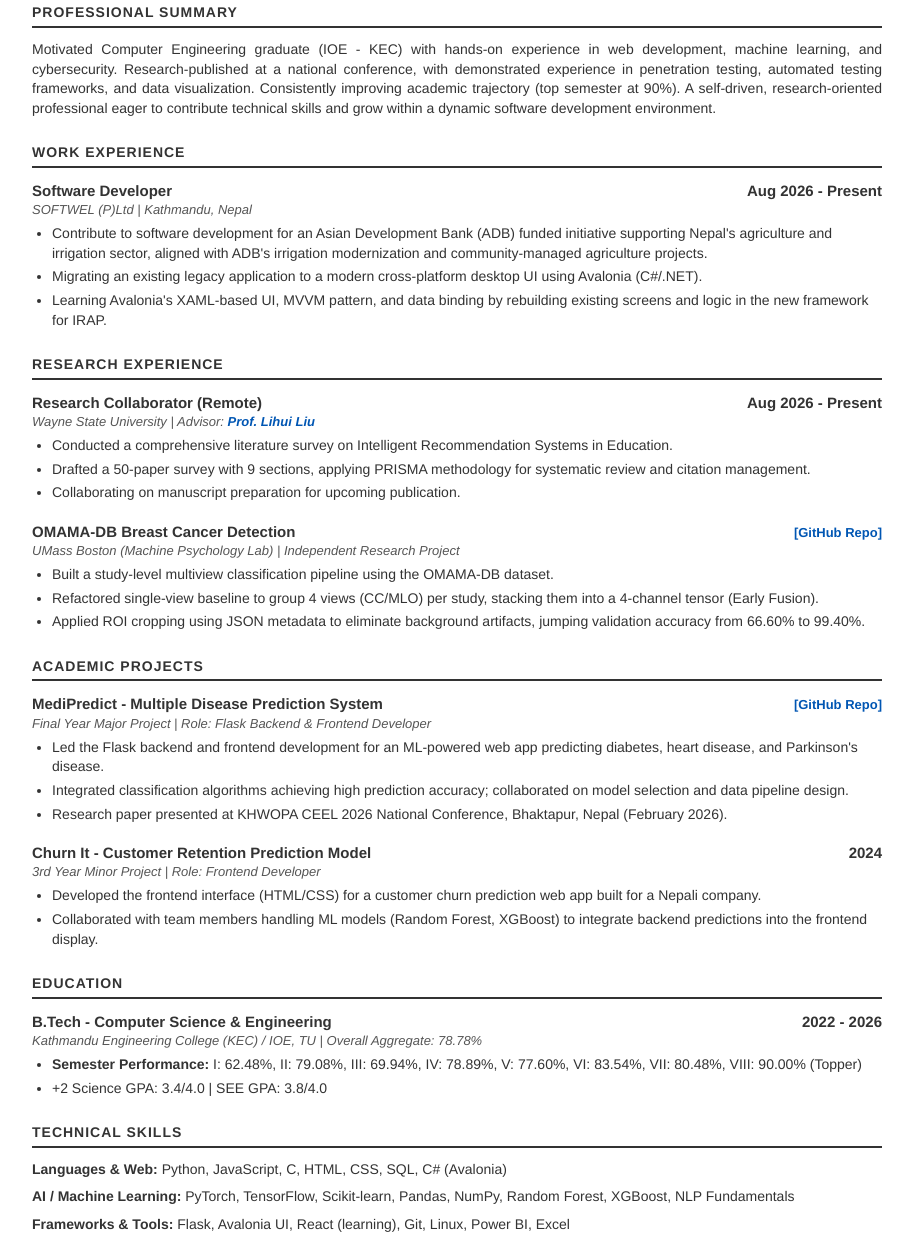
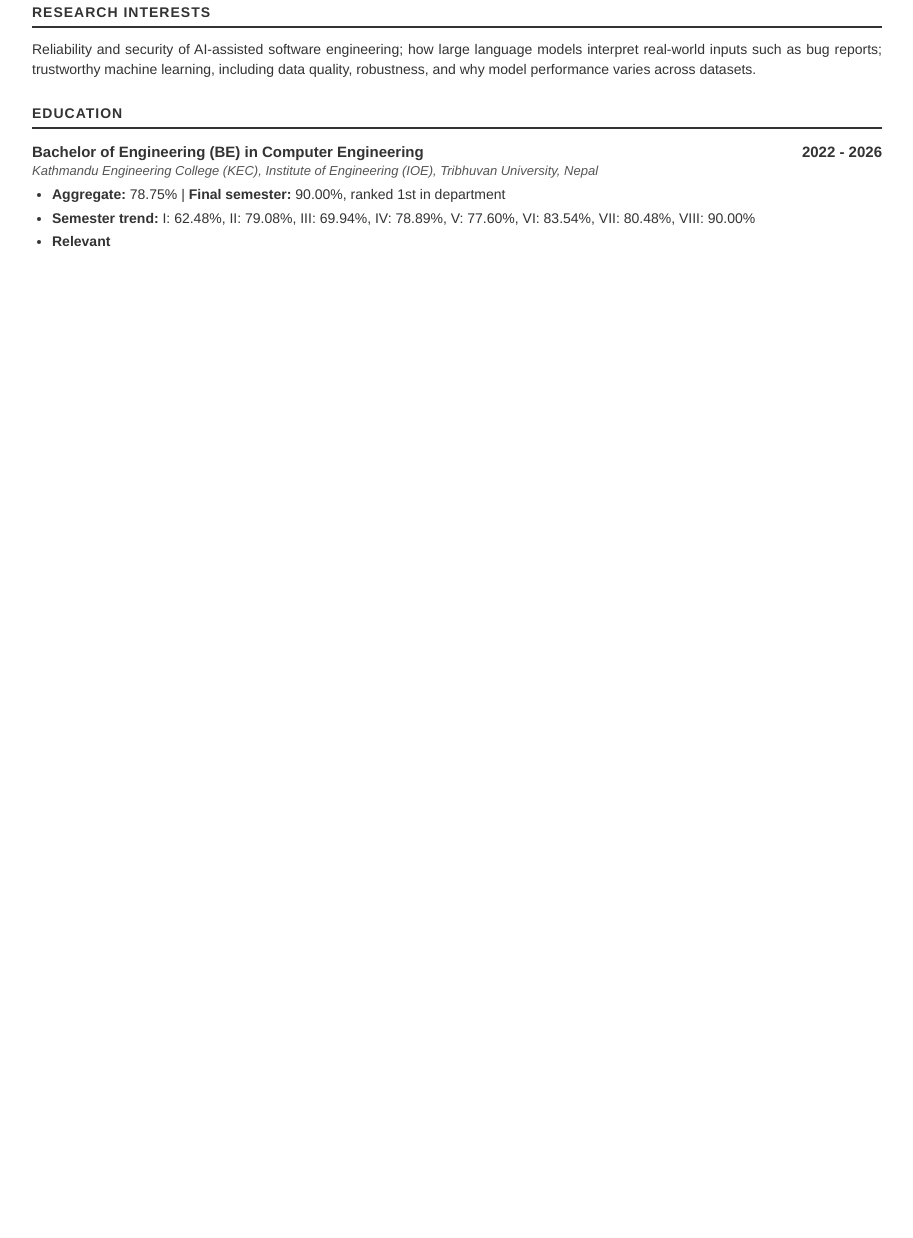
Before and after one commit to Aayusha44/Aayusha44.github.io, a plain HTML site: page index.html in a window 1280 px wide. Shown: the part 172-1410 px from the top of the page, without its empty margins (183-1096 px from the left). After the commit the page ends 800 px from the top, so only its background shows below. Drawn offline with Linux system fonts and the light colour scheme.

Commit message:
edited
Updated header information and research interests sections in index.html. Modified formatting for consistency and improved clarity.

```diff
--- a/index.html
+++ b/index.html
@@ -32,10 +32,11 @@
         .item-sub { font-style: italic; font-size: 13px; color: #555; margin-bottom: 5px; }
         ul { margin-top: 5px; margin-bottom: 5px; padding-left: 20px; font-size: 14px; }
         li { margin-bottom: 4px; }
-        .link { color: #0056b3; text-decoration: none; font-weight: bold; font-size: 13px;}
+        .link { color: #0056b3; text-decoration: none; font-weight: bold; font-size: 13px; }
         .link:hover { text-decoration: underline; }
-        .skills-list { list-style-type: none; padding-left: 0; font-size: 14px;}
+        .skills-list { list-style-type: none; padding-left: 0; font-size: 14px; }
         .skills-list li { margin-bottom: 8px; }
+        @media print { body { padding: 0 10px; } a { color: #333; } }
     </style>
 </head>
 <body>
@@ -48,101 +49,19 @@
         <a href="https://github.com/Aayusha44" target="_blank">github.com/Aayusha44</a>
     </div>
 
-    <h2>Professional Summary</h2>
+    <h2>Research Interests</h2>
     <div class="profile">
-        Motivated Computer Engineering graduate (IOE - KEC) with hands-on experience in web development, machine learning, and cybersecurity. Research-published at a national conference, with demonstrated experience in penetration testing, automated testing frameworks, and data visualization. Consistently improving academic trajectory (top semester at 90%). A self-driven, research-oriented professional eager to contribute technical skills and grow within a dynamic software development environment.
-    </div>
-
-    <h2>Work Experience</h2>
-
-    <div class="item">
-        <div class="item-header">
-            <span>Software Developer</span>
-            <span>Aug 2026 - Present</span>
-        </div>
-        <div class="item-sub">SOFTWEL (P)Ltd | Kathmandu, Nepal</div>
-        <ul>
-            <li>Contribute to software development for an Asian Development Bank (ADB) funded initiative supporting Nepal's agriculture and irrigation sector, aligned with ADB's irrigation modernization and community-managed agriculture projects.</li>
-            <li>Migrating an existing legacy application to a modern cross-platform desktop UI using Avalonia (C#/.NET).</li>
-        <li>Learning Avalonia's XAML-based UI, MVVM pattern, and data binding by rebuilding existing screens and logic in the new framework for IRAP.</li>
-        </ul>
-    </div>
-
-    <h2>Research Experience</h2>
-
-    <div class="item">
-        <div class="item-header">
-            <span>Research Collaborator (Remote)</span>
-            <span>Aug 2026 - Present</span>
-        </div>
-        <div class="item-sub">Wayne State University | Advisor: <a href="https://engineering.wayne.edu/profile/hw6926" class="link" target="_blank">Prof. Lihui Liu</a></div>
-        <ul>
-            <li>Conducted a comprehensive literature survey on Intelligent Recommendation Systems in Education.</li>
-            <li>Drafted a 50-paper survey with 9 sections, applying PRISMA methodology for systematic review and citation management.</li>
-            <li>Collaborating on manuscript preparation for upcoming publication.</li>
-        </ul>
-    </div>
-
-    <div class="item">
-        <div class="item-header">
-            <span>OMAMA-DB Breast Cancer Detection</span>
-            <span><a href="https://github.com/Aayusha44/OMAMA-DB-Breast-Cancer-Detection" class="link" target="_blank">[GitHub Repo]</a></span>
-        </div>
-        <div class="item-sub">UMass Boston (Machine Psychology Lab) | Independent Research Project</div>
-        <ul>
-            <li>Built a study-level multiview classification pipeline using the OMAMA-DB dataset.</li>
-            <li>Refactored single-view baseline to group 4 views (CC/MLO) per study, stacking them into a 4-channel tensor (Early Fusion).</li>
-            <li>Applied ROI cropping using JSON metadata to eliminate background artifacts, jumping validation accuracy from 66.60% to 99.40%.</li>
-        </ul>
-    </div>
-
-    <h2>Academic Projects</h2>
-
-    <div class="item">
-        <div class="item-header">
-            <span>MediPredict - Multiple Disease Prediction System</span>
-            <span><a href="https://github.com/Aayusha44/Medipredictfinal" class="link" target="_blank">[GitHub Repo]</a></span>
-        </div>
-        <div class="item-sub">Final Year Major Project | Role: Flask Backend & Frontend Developer</div>
-        <ul>
-            <li>Led the Flask backend and frontend development for an ML-powered web app predicting diabetes, heart disease, and Parkinson's disease.</li>
-            <li>Integrated classification algorithms achieving high prediction accuracy; collaborated on model selection and data pipeline design.</li>
-            <li>Research paper presented at KHWOPA CEEL 2026 National Conference, Bhaktapur, Nepal (February 2026).</li>
-        </ul>
-    </div>
-
-    <div class="item">
-        <div class="item-header">
-            <span>Churn It - Customer Retention Prediction Model</span>
-            <span>2024</span>
-        </div>
-        <div class="item-sub">3rd Year Minor Project | Role: Frontend Developer</div>
-        <ul>
-            <li>Developed the frontend interface (HTML/CSS) for a customer churn prediction web app built for a Nepali company.</li>
-            <li>Collaborated with team members handling ML models (Random Forest, XGBoost) to integrate backend predictions into the frontend display.</li>
-        </ul>
+        Reliability and security of AI-assisted software engineering; how large language models interpret real-world inputs such as bug reports; trustworthy machine learning, including data quality, robustness, and why model performance varies across datasets.
     </div>
 
     <h2>Education</h2>
     <div class="item">
         <div class="item-header">
-            <span>B.Tech - Computer Science & Engineering</span>
+            <span>Bachelor of Engineering (BE) in Computer Engineering</span>
             <span>2022 - 2026</span>
         </div>
-        <div class="item-sub">Kathmandu Engineering College (KEC) / IOE, TU | Overall Aggregate: 78.78%</div>
+        <div class="item-sub">Kathmandu Engineering College (KEC), Institute of Engineering (IOE), Tribhuvan University, Nepal</div>
         <ul>
-            <li><b>Semester Performance:</b> I: 62.48%, II: 79.08%, III: 69.94%, IV: 78.89%, V: 77.60%, VI: 83.54%, VII: 80.48%, VIII: 90.00% (Topper)</li>
-            <li>+2 Science GPA: 3.4/4.0 | SEE GPA: 3.8/4.0</li>
-        </ul>
-    </div>
-
-    <h2>Technical Skills</h2>
-    <ul class="skills-list">
-        <li><b>Languages & Web:</b> Python, JavaScript, C, HTML, CSS, SQL, C# (Avalonia)</li>
-        <li><b>AI / Machine Learning:</b> PyTorch, TensorFlow, Scikit-learn, Pandas, NumPy, Random Forest, XGBoost, NLP Fundamentals</li>
-        <li><b>Frameworks & Tools:</b> Flask, Avalonia UI, React (learning), Git, Linux, Power BI, Excel</li>
-        <li><b>Security:</b> Penetration Testing, Vulnerability Assessment, Security Test Automation</li>
-    </ul>
-
-</body>
-</html>
+            <li><b>Aggregate:</b> 78.75% | <b>Final semester:</b> 90.00%, ranked 1st in department</li>
+            <li><b>Semester trend:</b> I: 62.48%, II: 79.08%, III: 69.94%, IV: 78.89%, V: 77.60%, VI: 83.54%, VII: 80.48%, VIII: 90.00%</li>
+            <li><b>Relevant
```
Lines whose indentation alone changed are shown as unchanged.
